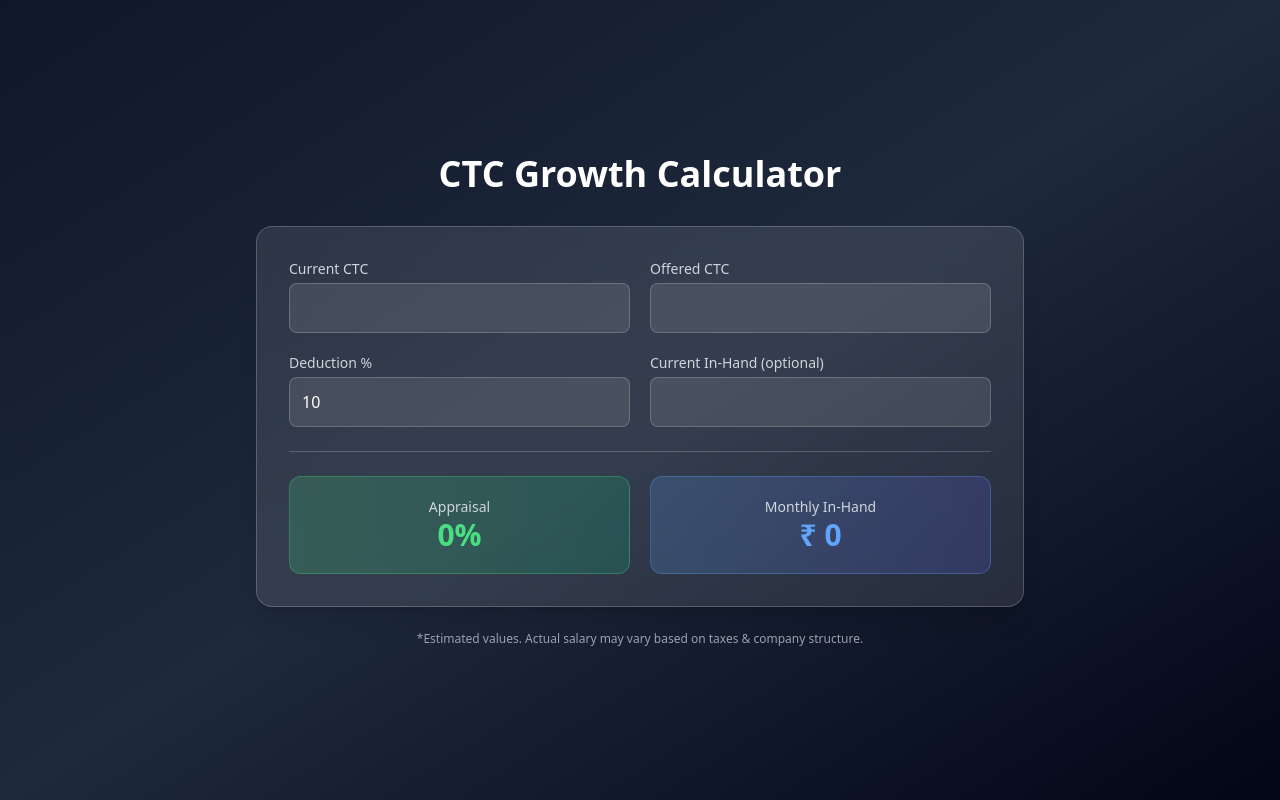
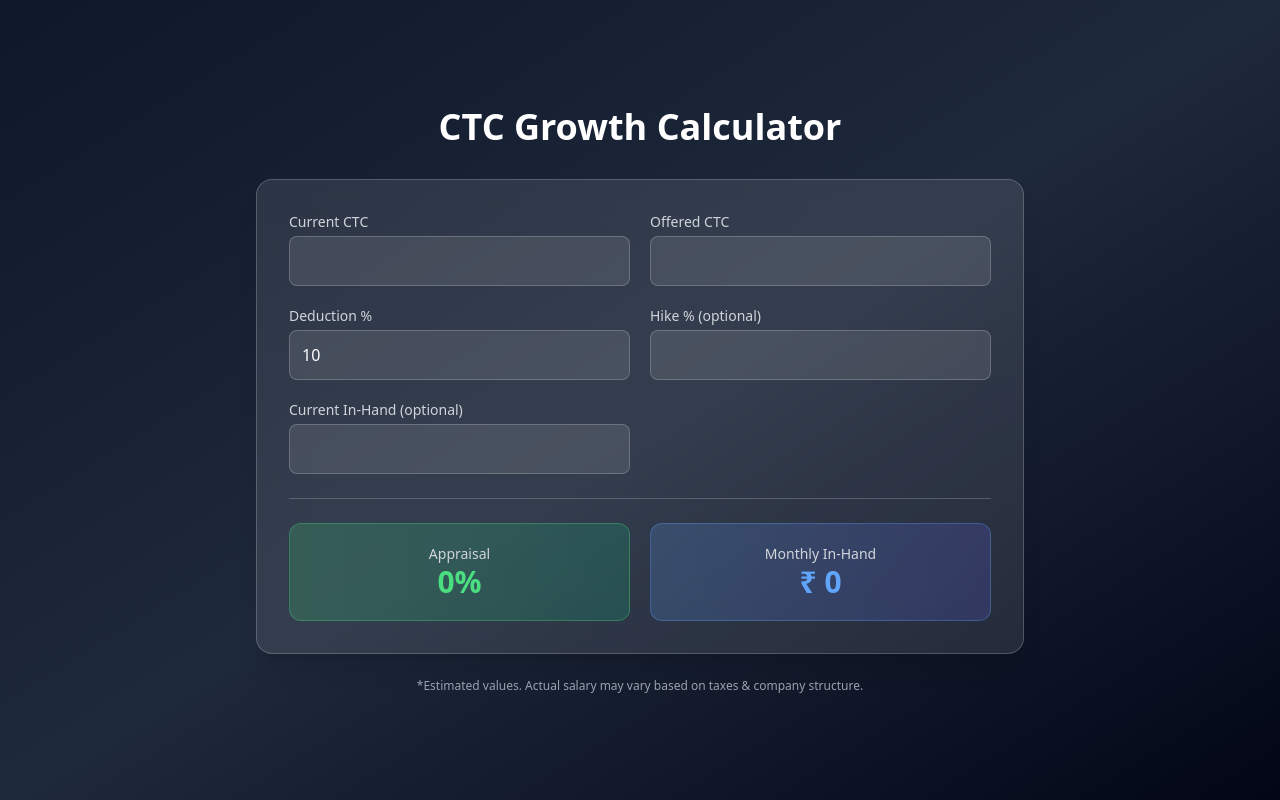
Before and after one commit to Milindkh83/CTC-Growth-Calculator, a React (Create React App) app: page / in a window 1280 px wide. Built offline with nearby package versions, Linux system fonts and the light colour scheme.

Commit message:
add hike field

```diff
--- a/public/index.html
+++ b/public/index.html
@@ -2,7 +2,7 @@
 <html lang="en">
   <head>
     <meta charset="utf-8" />
-    <link rel="icon" href="%PUBLIC_URL%/favicon.ico" />
+    <link rel="icon" href="%PUBLIC_URL%/favicon.svg" />
     <meta name="viewport" content="width=device-width, initial-scale=1" />
     <meta name="theme-color" content="#000000" />
     <meta
--- a/src/App.js
+++ b/src/App.js
@@ -5,7 +5,7 @@ export default function App() {
   const [offeredCTC, setOfferedCTC] = useState(null);
   const [deduction, setDeduction] = useState(10);
   const [currentInHand, setCurrentInHand] = useState("");
-
+  const [hike, setHike] = useState("");
   const [appraisal, setAppraisal] = useState(0);
   const [monthlyInHand, setMonthlyInHand] = useState(0);
 
@@ -14,6 +14,12 @@ export default function App() {
 
     const appraisalVal =
       ((offeredCTC - currentCTC) / currentCTC) * 100;
+
+    let newCTC = offeredCTC;
+    // If hike % is given, calculate offered CTC
+    if (hike) {
+      newCTC = currentCTC * (1 + hike / 100);
+    }
 
     let finalDeduction = deduction;
 
@@ -63,7 +69,11 @@ export default function App() {
               value={deduction}
               onChange={setDeduction}
             />
-
+            <Input
+              label="Hike % (optional)"
+              value={hike}
+              onChange={setHike}
+            />
             <Input
               label="Current In-Hand (optional)"
               value={currentInHand}
```
